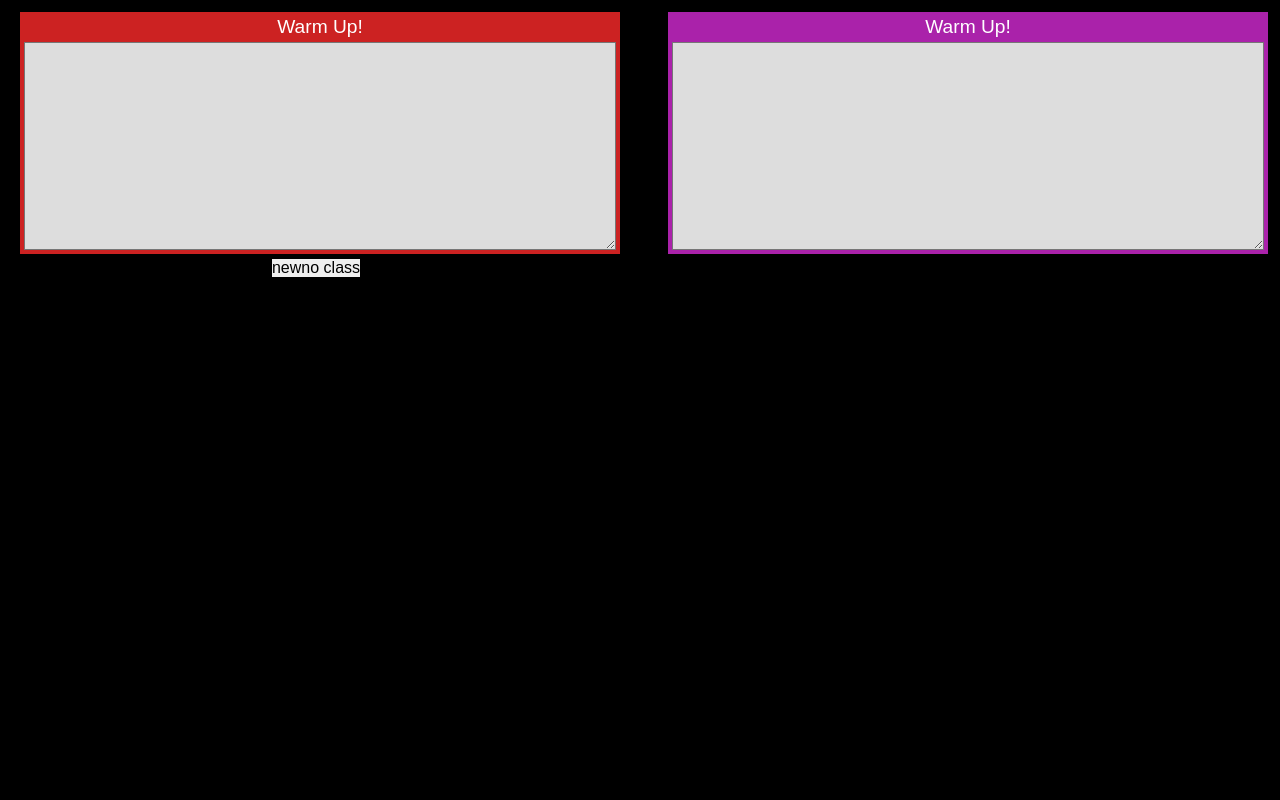
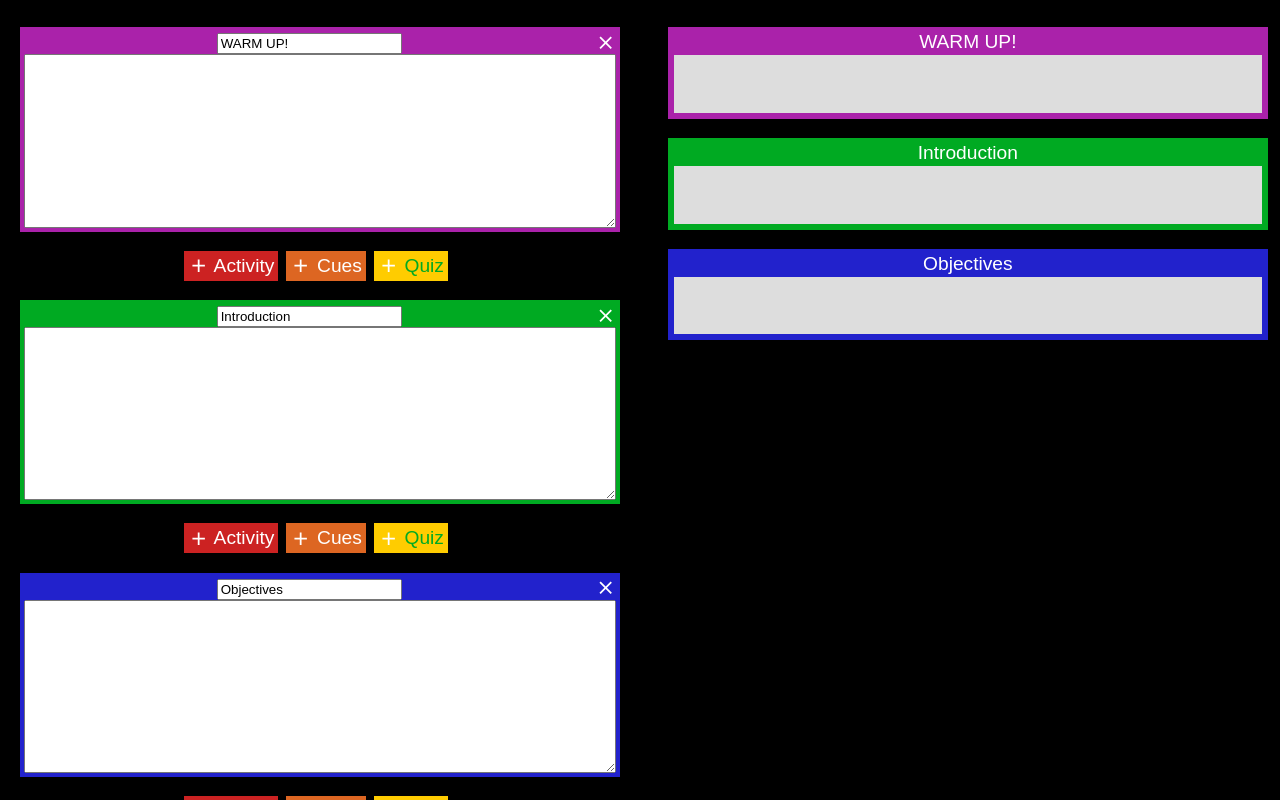
Before and after one commit to pdetz/PEwith, a plain HTML site: page index.html in a window 1280 px wide. Drawn offline with Linux system fonts and the light colour scheme.

Commit message:
beta version

```diff
--- a/index.html
+++ b/index.html
@@ -11,17 +11,11 @@
 
 <body id="body">
     <div class="left column">
-        <div class="displayArea">
-            <div class="warmup panel" id="warmup">Warm Up!
-                <textarea class="text"></textarea>
-            </div>
+        <div class="displayArea" id="lessonarea">
         </div>
     </div>
     <div class="column">
-        <div class="displayArea">
-            <div class="activity panel" id="activity">Warm Up!
-                <textarea class="text"></textarea>
-            </div>
+        <div class="displayArea" id="displayarea">
         </div>
     </div>
 </body>
--- a/main.css
+++ b/main.css
@@ -54,7 +54,6 @@
     margin-left: 0.5rem;
 }
 
-
 table {
     border-collapse: collapse;
     border-spacing: 0;
@@ -67,7 +66,7 @@ td {
 }
 
 svg {
-    margin: 0
+    margin: 0;
 }
 .column::-webkit-scrollbar {
     background:#000;
@@ -80,14 +79,6 @@ svg {
     border-radius: 2em;
 }
 
-.frame {
-    padding: 1rem;
-    background: #ddd;
-    min-height: 3em;
-    color: #000;
-    max-width: 46rem;
-}
-
 button {
     border: none;
     padding: 0;
@@ -95,8 +86,12 @@ button {
     font-size: 1em;
 }
 
-.button:hover {
+button:hover {
     cursor: pointer;
+}
+
+button svg {
+    vertical-align: bottom;
 }
 
 .text {
--- a/newlesson.js
+++ b/newlesson.js
@@ -1,10 +1,81 @@
+const PLUS = '<svg xmlns="http://www.w3.org/2000/svg" viewBox="0 0 24 24"><path d="M0 0h24v24H0z" fill="none"/><path d="M19 13h-6v6h-2v-6H5v-2h6V5h2v6h6v2z"/></svg>';
+const X = '<svg xmlns="http://www.w3.org/2000/svg" viewBox="0 0 24 24"><path d="M0 0h24v24H0z" fill="none"/><path d="M19 6.41L17.59 5 12 10.59 6.41 5 5 6.41 10.59 12 5 17.59 6.41 19 12 13.41 17.59 19 19 17.59 13.41 12z"/></svg>';
+
 $(document).ready(function(){
 
-    let newbutton = make("button.class1.class2#newbutton.class3").html("new");
-    let noclass = make("button#button2.class1.class2.class3").html("no class");
+    let lesson = new Lesson ("Basketball 3", "1", "3", "3-5");
+    lesson.edit();
+    lesson.display($("#displayarea"));
 
-    $("#warmup").after(newbutton, noclass);
+    $("#lessonarea").append(
+        "<hr>",
+        make("button.save").html("Save Lesson")
+    );
+
+    $("#lessonarea").on("click", "button.save", function(e){
+        e.stopImmediatePropagation();
+        let savedLesson = new SavedLesson(lesson);
+        saveText( JSON.stringify(savedLesson), "lesson.json" );
+    });
+
+    $("#lessonarea").on("click", "button.new", function(e){
+        e.stopImmediatePropagation();
+        let button = $(this);
+        let part = button.data("part");
+        button.blur();
+        let activity = new Part (button.data("name"), button.data("type"));
+        part.el.last().after(activity.el);
+        let index = lesson.parts.indexOf(part);
+        lesson.parts.splice(index + 1,0, activity);
+
+        lesson.display($("#displayarea"));
+    });
+
+    $("#lessonarea").on("click", "button.delete", function(e){
+        e.stopImmediatePropagation();
+        let button = $(this);
+        let part = button.data("part");
+        button.blur();
+        let index = lesson.parts.indexOf(part);
+        lesson.parts.splice(index,1);
+
+        part.el.remove();
+        lesson.display($("#displayarea"));
+    });
+
+    $("#lessonarea").on("keyup", "input", function(e){
+        e.stopImmediatePropagation();
+        let input = $(this);
+        let part = input.data("part");
+        console.log(input.val());
+        part.displayTitle.html(input.val());
+    });
+
+    $("#lessonarea").on("keyup", "textarea", function(e){
+        e.stopImmediatePropagation();
+        let input = $(this);
+        let part = input.data("part");
+        console.log(input.val());
+        part.htmlDisplay.html(input.val());
+    });
 });
+
+function SavedLesson(lesson) {
+    this.name = lesson.name;
+    this.mp = lesson.mp;
+    this.week = lesson.week;
+    this.grade = lesson.grade;
+    this.parts = [];
+
+    lesson.parts.forEach( function(part){
+        let formattedPart = {
+            "name": part.name,
+            "type": part.type,
+            "html": part.html
+        };
+        this.parts.push(formattedPart);
+    }, this);
+}
 
 function Lesson (name, mp, week, grade) {
     this.name = name;
@@ -13,15 +84,66 @@ function Lesson (name, mp, week, grade) {
     this.grade = grade;
     this.parts = [];
 
-    this.parts.push(new Part("WARM UP!"));
+    this.parts.push(new Part("WARM UP!", "warmup"));
+    this.parts.push(new Part("Introduction", "intro"));
+    this.parts.push(new Part("Objectives", "objectives"));
+}
+
+Lesson.prototype.edit = function(){
+    let lesson = this;
+    lesson.parts.forEach(part =>{
+        $("#lessonarea").append(part.el);
+    });
+}
+
+Lesson.prototype.display = function(area) {
+    let lesson = this;
+    area.children().detach();
+    lesson.parts.forEach(part => {
+        area.append(part.display);
+    });
 }
 
 function Part (name, type) {
     this.name = name;
     this.type = type;
-    this.el = make("div.panel" + type);
+    this.html = "";
+    this.nameInput = make("input")
+                    .attr("value",name)
+                    .data("part", this);
+    this.deleteButton = make("button.delete")
+                    .html(X)
+                    .data("part", this);
+    this.htmlInput = make("textarea")
+                    .attr("value","")
+                    .data("part", this);
+    this.el = make("div.panel." + type)
+                .append(this.nameInput)
+                .append(this.deleteButton)
+                .append(this.htmlInput);
+                this.el = this.el.add(this.addButton("Activity", "activity"));
+                this.el = this.el.add(this.addButton("Cues", "cues"));
+                this.el = this.el.add(this.addButton("Quiz", "quiz"));
+
+    this.htmlDisplay = make("div.frame").html(this.html);
+    this.displayTitle = make("span").html(this.name);
+    this.display = make("div.panel." + type)
+                    .append(this.displayTitle)
+                    .append(this.htmlDisplay);
 }
 
+Part.prototype.addButton = function(name, type){
+    let button = make("button.new." + type)
+                    .append(PLUS)
+                    .append(" " + name)
+                    .data({"name": name,
+                            "type": type,
+                            "part": this
+                    });
+    return button;
+}
+
+///////////////////////////////////////////////////////////////////////
 function make(el) {
     let split1 = el.split(/[#]/);
     let elementSplit = split1[0];
@@ -45,7 +167,6 @@ function make(el) {
 
 function parseClasses(str){
     let classes = str.split(/[.]/);
-    console.log(classes);
     let css = "";
     if (classes.length > 1) {
         css = classes[1];
@@ -55,3 +176,10 @@ function parseClasses(str){
     }
     return css;
 }
+
+function saveText(text, filename){
+    var a = document.createElement('a');
+    a.setAttribute('href', 'data:text/plain;charset=utf-8,'+encodeURIComponent(text));
+    a.setAttribute('download', filename);
+    a.click();
+}
--- a/parts.css
+++ b/parts.css
@@ -1,20 +1,61 @@
-
 .panel {
-    margin: 4px;
+    margin: 1em 0.2em;
     padding: 4px;
     width: 100%;
     font-size: 1.2em;
     color: #fff;
 }
 
-button.new {
-    margin: 4px;
+.frame {
+    padding: 1rem;
+    margin: 2px;
+    background: #ddd;
+    min-height: 3em;
+    color: #000;
+    width: calc(100%-4px);
+}
+
+button.save {
+    margin: 0 4px;
     padding: 4px;
     font-size: 1.2em;
+    color: #fff;
+    background-color: springgreen;
+}
+
+button.new {
+    margin: 0 4px;
+    padding: 4px;
+    font-size: 1.2em;
+    color: #fff
+}
+
+button:hover {
+    filter: brightness(50%);
+    color: #000
+}
+
+button.new svg {
+    height: 16pt;
+    fill: #fff
+}
+
+button.delete svg {
+    height: 16pt;
+    fill: #fff;
+}
+
+button.delete:hover {
+    background: #f00;
+}
+
+button.delete {
+        float: right;
+        background: none;
 }
 
 .warmup {
-    background-color: #c22;
+    background-color: #a2a;
 }
 
 .intro {
@@ -26,10 +67,19 @@ button.new {
 }
 
 .activity {
-    background-color: #a2a;
+    background-color: #c22;
+}
+
+.cues {
+    background-color: #d62;
 }
 
 .quiz {
     background-color: #fc0;
     color: #0a2;
 }
+
+button.new.quiz {
+    background-color: #fc0;
+    color: #0a2;
+}
```
